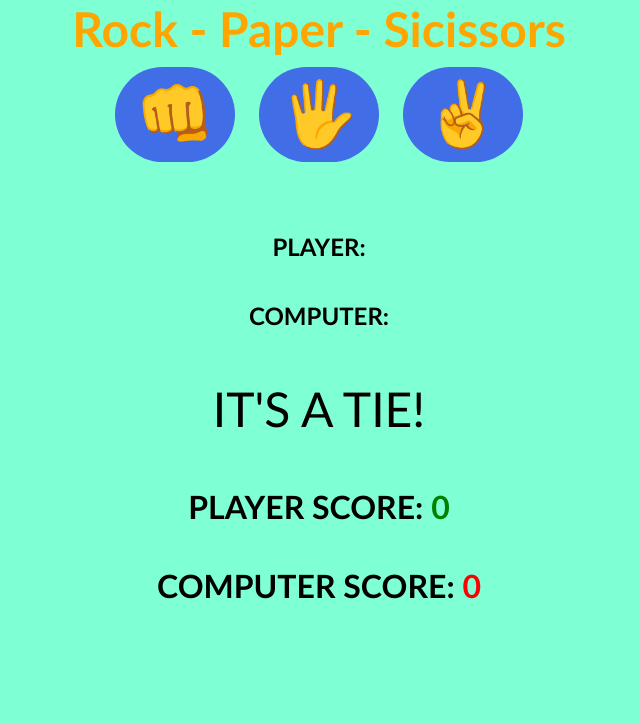
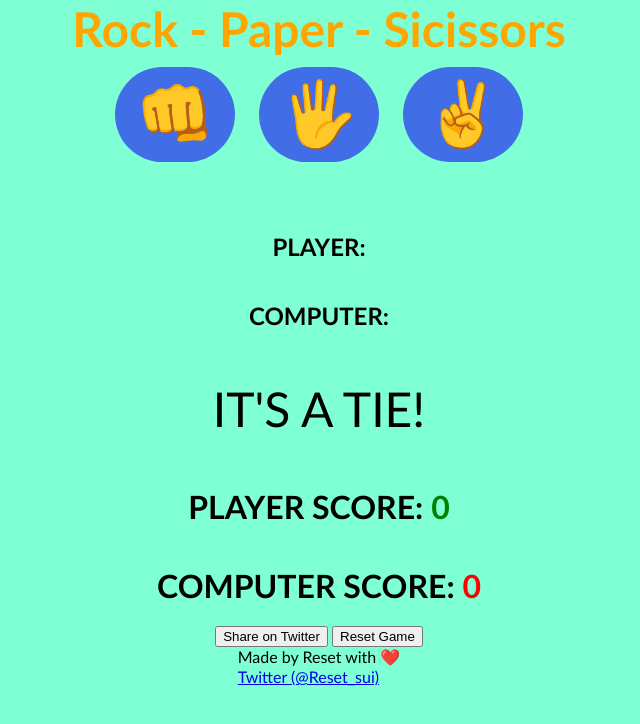
Before and after one commit to vabhinavrao/game, a plain HTML site: page index.html in a window 1280 px wide. Shown: the whole page, without its empty margins (321-961 px from the left). Drawn offline with Linux system fonts and the light colour scheme.

Commit message:
Update index.html

```diff
--- a/index.html
+++ b/index.html
@@ -29,6 +29,13 @@
 
 
     <script src="index.js"></script>
+    <div class="end">
+    <button class="share" onclick="shareScoreOnTwitter()">Share on Twitter</button>
+    <button  onclick="resetGame()">Reset Game</button>
+    </div>
+
 </body>
-
+<footer>Made by Reset with ❤️<br>
+    <a href="https://x.com/Reset_sui">Twitter (@Reset_sui)</a>
+</footer>
 </html>
```
